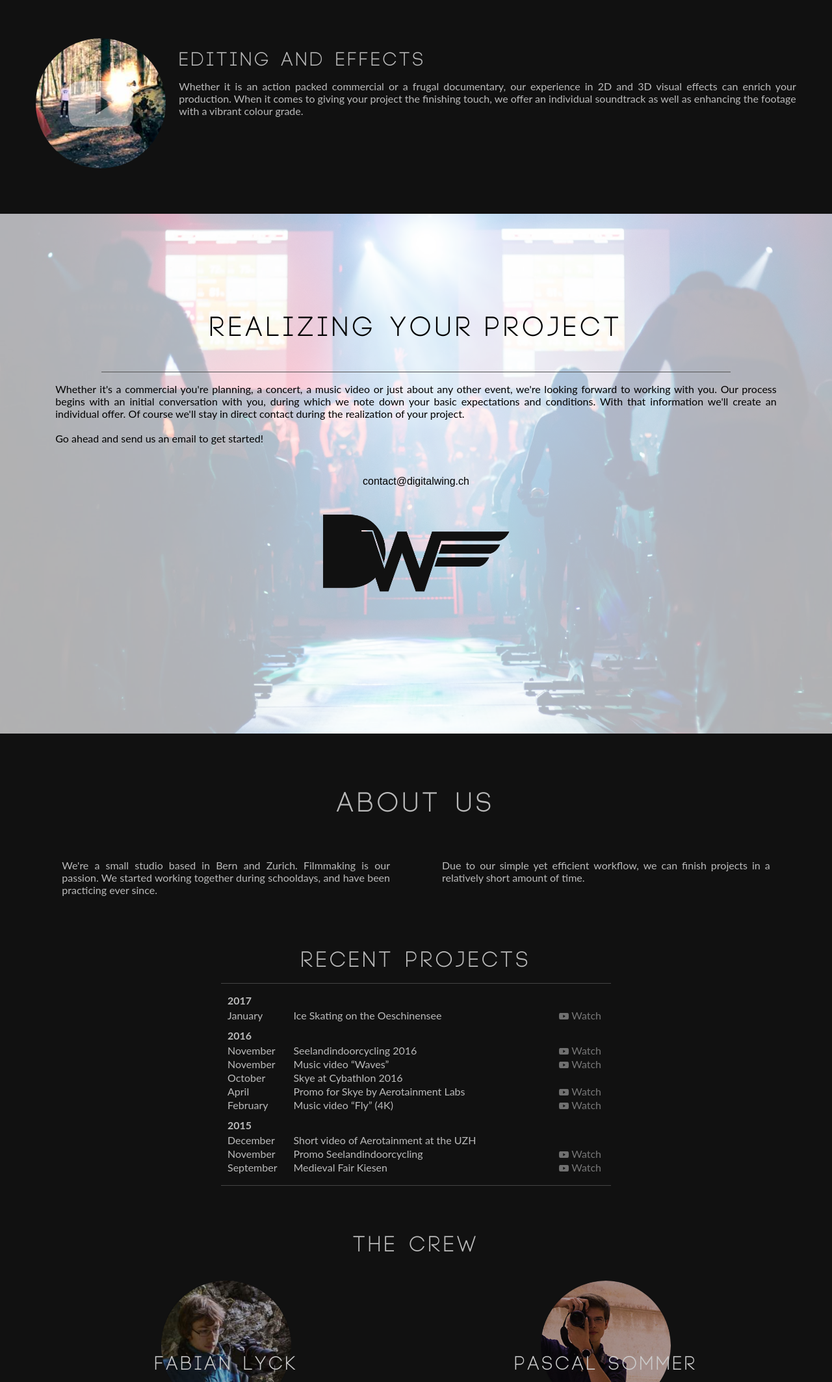
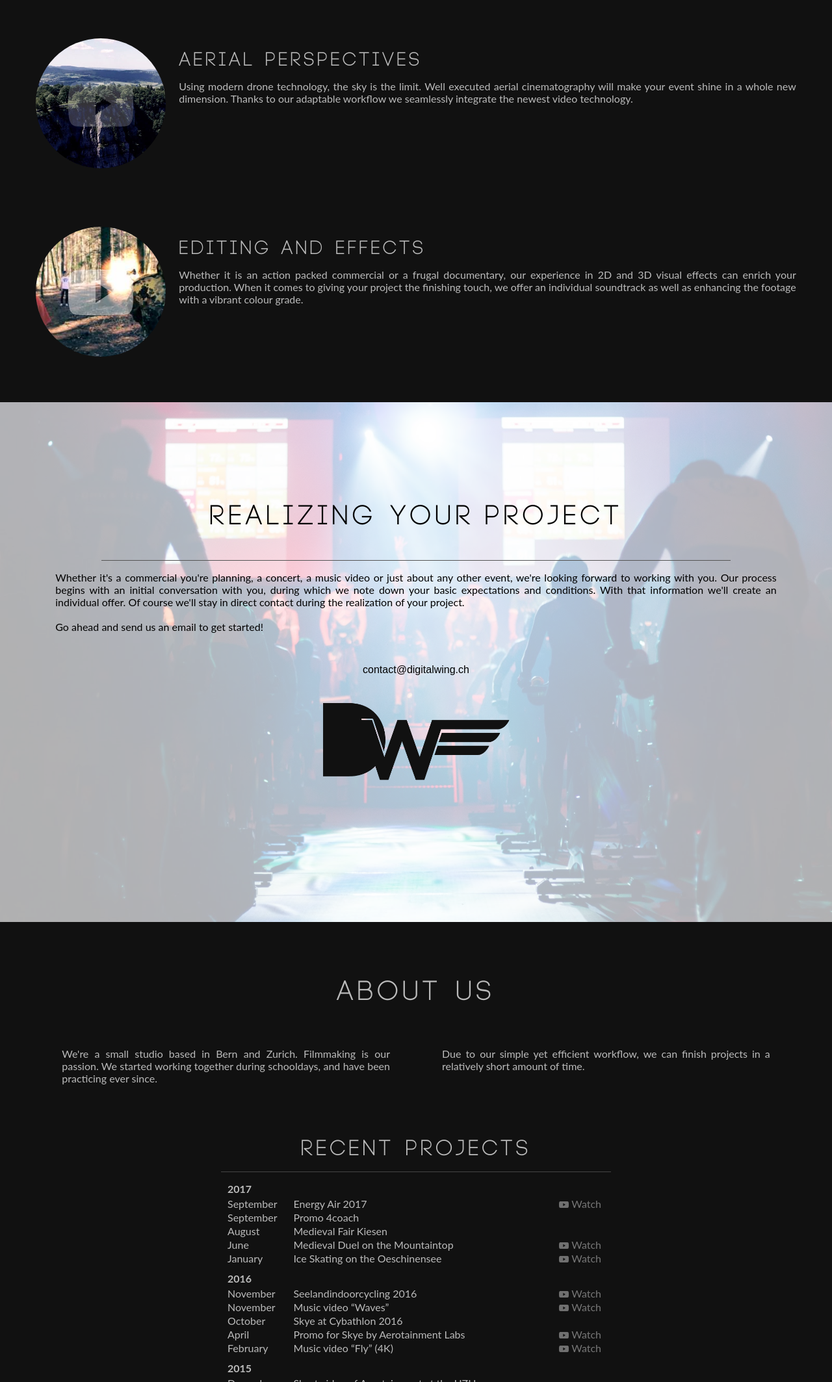
Before and after one commit to Pascal-So/digitalwing-website, a plain HTML site: page index.html in a window 1280 px wide. Shown: the part 1800-3927 px from the top of the page at 65% size. Drawn offline with Linux system fonts and the light colour scheme.

Commit message:
added aerial, updated events

```diff
--- a/index.html
+++ b/index.html
@@ -75,6 +75,16 @@
 			<div class="clear"></div>
 		</div>
 		<div class="skill">
+			<a href="https://youtu.be/V-CZY7CNU24" id="V-CZY7CNU24" aspect="45.0%" class="skillLink ytLink"><div class="skillPic roundPic" id = "aerialSkillPic"><img src="img/playIcon.svg" class="playIconGoesHere"/></div></a>
+			<div class="skillText">
+				<h2 id="skillAerialTitle">Aerial perspectives</h2>
+				<p id="skillAerialText">
+					Using modern drone technology, the sky is the limit. Well executed aerial cinematography will make your event shine in a whole new dimension. Thanks to our adaptable workflow we seamlessly integrate the newest video technology.
+				</p>
+			</div>
+			<div class="clear"></div>
+		</div>
+		<div class="skill">
 			<a href="https://youtu.be/41R56juAyfA" id="41R56juAyfA" aspect="45.0%" class="skillLink ytLink"><div class="skillPic roundPic" id = "editingSkillPic"><img src="img/playIcon.svg" class="playIconGoesHere"/></div></a>
 			<div class="skillText">
 				<h2 id="skillEditingTitle">Editing and Effects</h2>
@@ -140,17 +150,21 @@
 				<p id="aboutDWList">
 				<table><tbody>
 					<tr><th>2017</th></tr>
-					<tr><td>January</td><td class="centerTd">Ice Skating on the Oeschinensee</td><td><a class="aboutLink ytLink" href="https://www.youtube.com/watch?v=0o9kz2nUKug" target="" id="0o9kz2nUKug" aspect="45.0%"><img src="img/playIcon.svg" class="aboutPlay">&nbsp;Watch</a></td></tr>
+					<tr><td>September</td><td class='centerTd'>Energy Air 2017</td><td><a class='aboutLink ytLink' href='https://www.youtube.com/watch?v=McKV05DNzYo' target='' id='McKV05DNzYo' aspect='45.0%'><img src='img/playIcon.svg' class='aboutPlay'>&nbsp;Watch</a></td></tr>
+					<tr><td>September</td><td class='centerTd'>Promo 4coach</td></tr>
+					<tr><td>August</td><td class='centerTd'>Medieval Fair Kiesen</td></tr>
+					<tr><td>June</td><td class='centerTd'>Medieval Duel on the Mountaintop</td><td><a class='aboutLink ytLink' href='https://www.youtube.com/watch?v=V-CZY7CNU24' target='' id='V-CZY7CNU24' aspect='45.0%'><img src='img/playIcon.svg' class='aboutPlay'>&nbsp;Watch</a></td></tr>
+					<tr><td>January</td><td class='centerTd'>Ice Skating on the Oeschinensee</td><td><a class='aboutLink ytLink' href='https://www.youtube.com/watch?v=0o9kz2nUKug' target='' id='0o9kz2nUKug' aspect='45.0%'><img src='img/playIcon.svg' class='aboutPlay'>&nbsp;Watch</a></td></tr>
 					<tr><th>2016</th></tr>
-					<tr><td>November</td><td class="centerTd">Seelandindoorcycling 2016</td><td><a class="aboutLink ytLink" href="https://www.youtube.com/watch?v=cyaQJswTQCM" target="" id="cyaQJswTQCM" aspect="45.0%"><img src="img/playIcon.svg" class="aboutPlay">&nbsp;Watch</a></td></tr>
-					<tr><td>November</td><td class="centerTd">Music video <q>Waves</q></td><td><a class="aboutLink ytLink" href="https://www.youtube.com/watch?v=hzR74WpFa4Q" target="" id="hzR74WpFa4Q" aspect="45.0%"><img src="img/playIcon.svg" class="aboutPlay">&nbsp;Watch</a></td></tr>
-					<tr><td>Oktober</td><td class="centerTd">Skye at Cybathlon 2016</td></tr>
-					<tr><td>April</td><td class="centerTd">Promo for Skye by Aerotainment Labs</td><td><a class="aboutLink ytLink" href="https://www.youtube.com/watch?v=DszwR1-fmLs" target="" id="DszwR1-fmLs" aspect="34.4%"><img src="img/playIcon.svg" class="aboutPlay">&nbsp;Watch</a></td></tr>
-					<tr><td>February</td><td class="centerTd">Music <span itemprop='makesOffer'>video</span> <q>Fly</q> (4K)</td><td><a class="aboutLink ytLink" href="https://www.youtube.com/watch?v=NL3joKd7P-A" target="" id="NL3joKd7P-A" aspect="34.4%"><img src="img/playIcon.svg" class="aboutPlay">&nbsp;Watch</a></td></tr>
+					<tr><td>November</td><td class='centerTd'>Seelandindoorcycling 2016</td><td><a class='aboutLink ytLink' href='https://www.youtube.com/watch?v=cyaQJswTQCM' target='' id='cyaQJswTQCM' aspect='45.0%'><img src='img/playIcon.svg' class='aboutPlay'>&nbsp;Watch</a></td></tr>
+					<tr><td>November</td><td class='centerTd'>Music video <q>Waves</q></td><td><a class='aboutLink ytLink' href='https://www.youtube.com/watch?v=hzR74WpFa4Q' target='' id='hzR74WpFa4Q' aspect='45.0%'><img src='img/playIcon.svg' class='aboutPlay'>&nbsp;Watch</a></td></tr>
+					<tr><td>Oktober</td><td class='centerTd'>Skye at Cybathlon 2016</td></tr>
+					<tr><td>April</td><td class='centerTd'>Promo for Skye by Aerotainment Labs</td><td><a class='aboutLink ytLink' href='https://www.youtube.com/watch?v=DszwR1-fmLs' target='' id='DszwR1-fmLs' aspect='34.4%'><img src='img/playIcon.svg' class='aboutPlay'>&nbsp;Watch</a></td></tr>
+					<tr><td>February</td><td class='centerTd'>Music <span itemprop='makesOffer'>video</span> <q>Fly</q> (4K)</td><td><a class='aboutLink ytLink' href='https://www.youtube.com/watch?v=NL3joKd7P-A' target='' id='NL3joKd7P-A' aspect='34.4%'><img src='img/playIcon.svg' class='aboutPlay'>&nbsp;Watch</a></td></tr>
 					<tr><th>2015</th></tr>
-					<tr><td>December</td><td class="centerTd">Short video of Aerotainment at the UZH</td></tr>
-					<tr><td>November</td><td class="centerTd">Promo Seelandindoorcycling</td><td><a class="aboutLink ytLink" href="https://www.youtube.com/watch?v=RFJGh29AScw" target="" id="RFJGh29AScw" aspect="45.0%"><img src="img/playIcon.svg" class="aboutPlay">&nbsp;Watch</a></td></tr>
-					<tr><td>September</td><td class="centerTd">Medieval Fair Kiesen</td><td><a class="aboutLink ytLink" href="https://www.youtube.com/watch?v=41R56juAyfA" target="" id="41R56juAyfA" aspect="45.0%"><img src="img/playIcon.svg" class="aboutPlay">&nbsp;Watch</a></td></tr>
+					<tr><td>December</td><td class='centerTd'>Short video of Aerotainment at the UZH</td></tr>
+					<tr><td>November</td><td class='centerTd'>Promo Seelandindoorcycling</td><td><a class='aboutLink ytLink' href='https://www.youtube.com/watch?v=RFJGh29AScw' target='' id='RFJGh29AScw' aspect='45.0%'><img src='img/playIcon.svg' class='aboutPlay'>&nbsp;Watch</a></td></tr>
+					<tr><td>September</td><td class='centerTd'>Medieval Fair Kiesen</td><td><a class='aboutLink ytLink' href='https://www.youtube.com/watch?v=41R56juAyfA' target='' id='41R56juAyfA' aspect='45.0%'><img src='img/playIcon.svg' class='aboutPlay'>&nbsp;Watch</a></td></tr>
 					</tbody></table>
 				</p>
 				<hr class='tableLine'>
--- a/js/lang_de.js
+++ b/js/lang_de.js
@@ -12,6 +12,9 @@ $(function(){
 	var skillLowLightTitle = "Verf&uuml;gbares Licht";
 	var skillLowLightText = "Die Stimmung in der Disco oder das Ambiente der Mondlichtszene sind massgebend für den Erfolg Ihres Events. Für die Filmtechnik sind dies suboptimale Lichtverhältnisse. Jedoch zählt für uns die Atmosphäre mehr als jedes kleine Detail. Ohne künstlichen Perfektionismus und ohne unnötige Beleuchtung bieten wir Ihnen die naturgetreue Wiedergabe ihrer Veranstaltung.";
 
+	var skillAerialTitle = "Luftaufnahmen";
+	var skillAerialText = "Mithilfe der neuesten Videodrohnen bringen wir Bewegung in Ihr Projekt. Durch den gezielten Einsatz und unsere gute Ausführung in Ihrer Produktion erzeugen Luftaufnahmen bleibende Eindrücke. Wir erweitern unser Arsenal stets mit neuester Technik und können diese nahtlos mit altbewährten Methoden kombinieren.";
+
 	var skillEditingTitle = "Schnitt";
 	var skillEditingText = "Ob actiongeladener Werbespot oder schlichter Dokumentarfilm, unsere Erfahrung in zwei- und dreidimensionalen visuellen Effekten bereichert Ihre Produktion. Wenn es um den letzten Schliff Ihres Projekts geht, offerieren wir Ihnen gerne einen individuellen Soundtrack und beleben das Material mit einer wirksamen Farbkorrektur.";
 
@@ -24,6 +27,10 @@ $(function(){
 	var aboutDWRightText = "Unser Arbeitsprozess ist einfach dennoch effizient, was es uns erlaubt, Projekte in einer relativ kurzen Zeit fertigzustellen.";
 	var aboutDWList = "<table>" +
 			"<tr><th class='firstTh'>2017</th></tr>" +
+			"<tr><td>September</td><td class='centerTd'>Energy Air 2017</td><td><a class='aboutLink ytLink' href='https://www.youtube.com/watch?v=McKV05DNzYo' target='' id='McKV05DNzYo' aspect='45.0%'><img src='img/playIcon.svg' class='aboutPlay'>&nbsp;Anschauen</a></td></tr>" +
+			"<tr><td>September</td><td class='centerTd'>Promo 4coach</td></tr>" +
+			"<tr><td>August</td><td class='centerTd'>Mittelaltermarkt Kiesen</td></tr>" +
+			"<tr><td>Juni</td><td class='centerTd'>Mittelalterduell auf dem Berg</td><td><a class='aboutLink ytLink' href='https://www.youtube.com/watch?v=V-CZY7CNU24' target='' id='V-CZY7CNU24' aspect='45.0%'><img src='img/playIcon.svg' class='aboutPlay'>&nbsp;Anschauen</a></td></tr>" +
 			"<tr><td>Januar</td><td class='centerTd'>Eislaufen auf dem Oeschinensee</td><td><a class='aboutLink ytLink' href='https://www.youtube.com/watch?v=0o9kz2nUKug' target='' id='0o9kz2nUKug' aspect='45.0%'><img src='img/playIcon.svg' class='aboutPlay'>&nbsp;Anschauen</a></td></tr>" +
 			"<tr><th>2016</th></tr>" +
 			"<tr><td>November</td><td class='centerTd'>Seelandindoorcycling 2016</td><td><a class='aboutLink ytLink' href='https://www.youtube.com/watch?v=cyaQJswTQCM' target='' id='cyaQJswTQCM' aspect='45.0%'><img src='img/playIcon.svg' class='aboutPlay'>&nbsp;Anschauen</a></td></tr>" +
@@ -60,6 +67,8 @@ $(function(){
 		$("#skillDynamicText").html(skillDynamicText);
 		$("#skillLowLightTitle").html(skillLowLightTitle);
 		$("#skillLowLightText").html(skillLowLightText);
+		$("#skillAerialTitle").html(skillAerialTitle);
+		$("#skillAerialText").html(skillAerialText);
 		$("#skillEditingTitle").html(skillEditingTitle);
 		$("#skillEditingText").html(skillEditingText);
 		$("#skillFlexibleTitle").html(skillFlexibleTitle);
--- a/js/lang_en.js
+++ b/js/lang_en.js
@@ -11,6 +11,9 @@ $(function(){
 
 	var skillLowLightTitle = "Available Light";
 	var skillLowLightText = "The atmosphere in your nightclub or the ambience during the moonlight scene are decisive for the success of your event. For the film crew this means harsh and unfriendly lighting conditions. We preserve this special vibe without unneeded heavy lighting equipment.";
+
+	var skillAerialTitle = "Aerial perspectives";
+	var skillAerialText = "Using modern drone technology, the sky is the limit. Well executed aerial cinematography will make your event shine in a whole new dimension. Thanks to our adaptable workflow we seamlessly integrate the newest video technology.";
 
 	var skillEditingTitle = "Editing and Effects";
 	var skillEditingText = "Whether it is an action packed commercial or a frugal documentary, our experience in 2D and 3D visual effects can enrich your production. When it comes to giving your project the finishing touch, we offer an individual soundtrack as well as enhancing the footage with a vibrant colour grade.";
@@ -27,6 +30,10 @@ $(function(){
 	var aboutDWRightText = "Due to our simple yet efficient workflow, we can finish projects in a relatively short amount of time.";
 	var aboutDWList = "<table>" +
 			"<tr><th class='firstTh'>2017</th></tr>" +
+			"<tr><td>September</td><td class='centerTd'>Energy Air 2017</td><td><a class='aboutLink ytLink' href='https://www.youtube.com/watch?v=McKV05DNzYo' target='' id='McKV05DNzYo' aspect='45.0%'><img src='img/playIcon.svg' class='aboutPlay'>&nbsp;Watch</a></td></tr>" +
+			"<tr><td>September</td><td class='centerTd'>Promo 4coach</td></tr>" +
+			"<tr><td>August</td><td class='centerTd'>Medieval Fair Kiesen</td></tr>" +
+			"<tr><td>June</td><td class='centerTd'>Medieval Duel on the Mountaintop</td><td><a class='aboutLink ytLink' href='https://www.youtube.com/watch?v=V-CZY7CNU24' target='' id='V-CZY7CNU24' aspect='45.0%'><img src='img/playIcon.svg' class='aboutPlay'>&nbsp;Watch</a></td></tr>" +
 			"<tr><td>January</td><td class='centerTd'>Ice Skating on the Oeschinensee</td><td><a class='aboutLink ytLink' href='https://www.youtube.com/watch?v=0o9kz2nUKug' target='' id='0o9kz2nUKug' aspect='45.0%'><img src='img/playIcon.svg' class='aboutPlay'>&nbsp;Watch</a></td></tr>" +
 			"<tr><th>2016</th></tr>" +
 			"<tr><td>November</td><td class='centerTd'>Seelandindoorcycling 2016</td><td><a class='aboutLink ytLink' href='https://www.youtube.com/watch?v=cyaQJswTQCM' target='' id='cyaQJswTQCM' aspect='45.0%'><img src='img/playIcon.svg' class='aboutPlay'>&nbsp;Watch</a></td></tr>" +
@@ -63,6 +70,8 @@ $(function(){
 		$("#skillDynamicText").html(skillDynamicText);
 		$("#skillLowLightTitle").html(skillLowLightTitle);
 		$("#skillLowLightText").html(skillLowLightText);
+		$("#skillAerialTitle").html(skillAerialTitle);
+		$("#skillAerialText").html(skillAerialText);
 		$("#skillEditingTitle").html(skillEditingTitle);
 		$("#skillEditingText").html(skillEditingText);
 		$("#skillFlexibleTitle").html(skillFlexibleTitle);
--- a/main.css
+++ b/main.css
@@ -343,6 +343,11 @@ hr{
   opacity: 0.2;
   filter: alpha(opacity=20);
 }
+#aerialSkillPic .playIconGoesHere{
+  opacity: 0.2;
+  filter: alpha(opacity=20);
+}
+
 
 #lowLightSkillPic{
   background-image: url("img/bg.jpg");
@@ -358,6 +363,9 @@ hr{
 
 #flexibleSkillPic{
   background-image: url("img/cave3.jpg");
+}
+#aerialSkillPic{
+  background-image: url("img/drone.jpg");
 }
 
 #fabianPic{
```
Also changed, not shown: img/drone.jpg (added).
